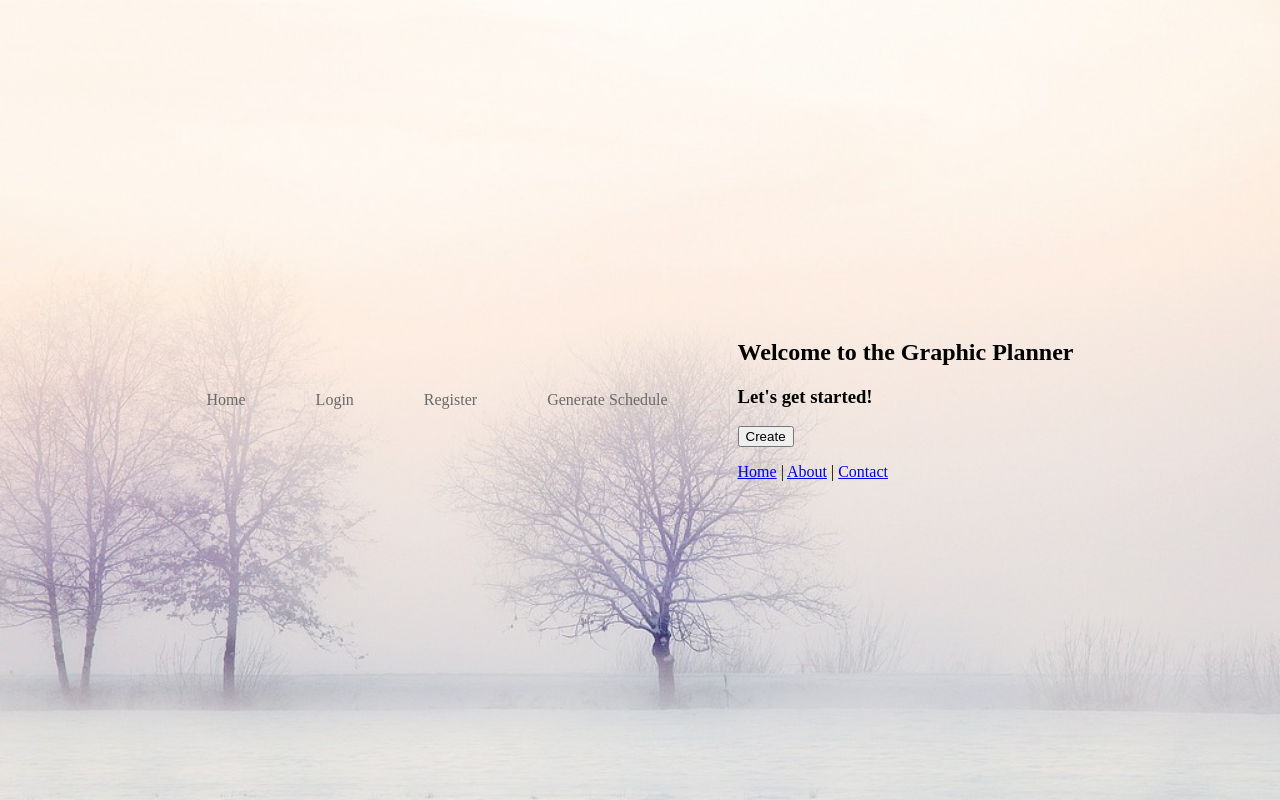
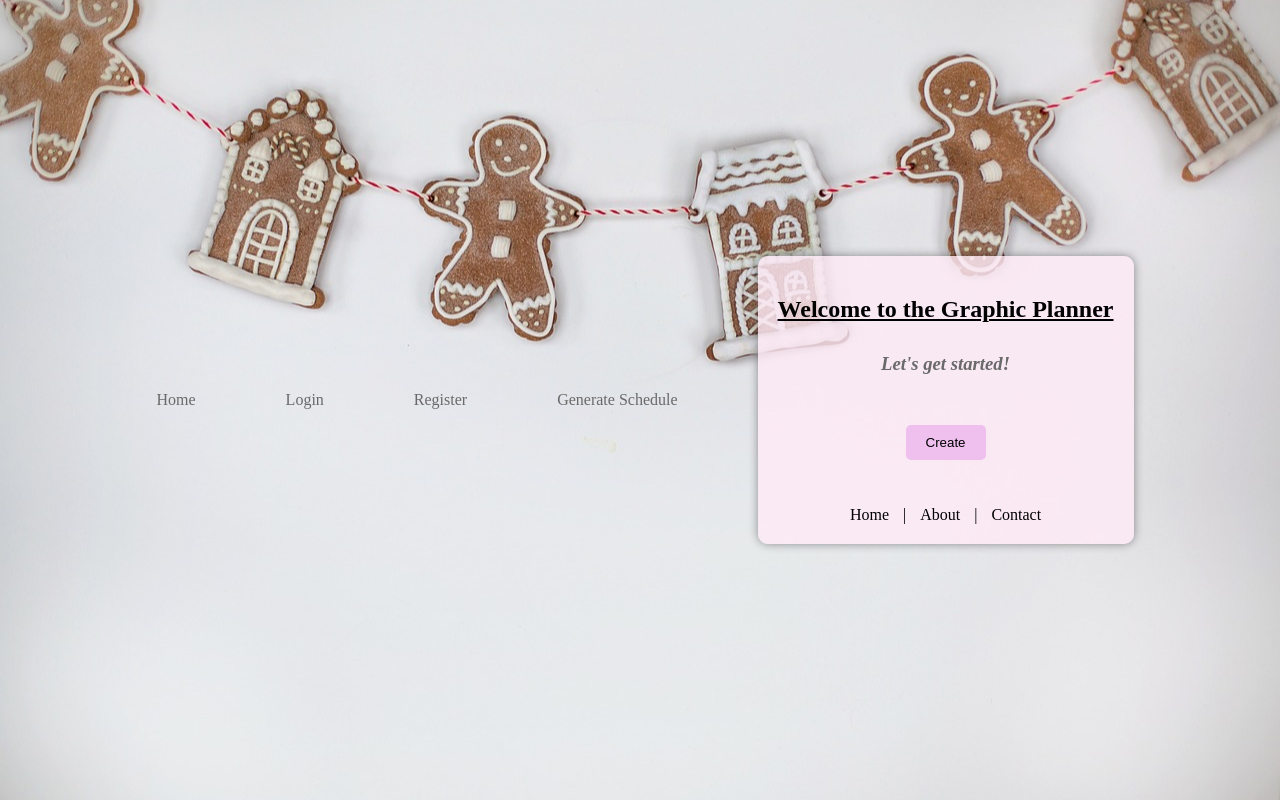
Before and after one commit to SidorowiczPaulina/graphic_test, a Django app: page /home/ in a window 1280 px wide. Run offline with Django 4.2, Linux system fonts and the light colour scheme.

Commit message:
kolejne templatki

```diff
--- a/viewer/static/css/shift.css
+++ b/viewer/static/css/shift.css
@@ -4,5 +4,5 @@ li a {
 
 
 a:hover {
-    color: #3cc125;
+    color: #da97f1;
 }
--- a/viewer/templates/home.html
+++ b/viewer/templates/home.html
@@ -1,17 +1,74 @@
 {% extends 'base.html' %}
 
 {% block content %}
+<style>
+    body {
+        background-image: url("/static/images/home.jpg");
+        background-size: cover;
+        background-position: center;
+        background-repeat: no-repeat;
+        height: 100vh;
+        margin: 0;
+        display: flex;
+        align-items: center;
+        justify-content: center;
+        opacity: 1;
+    }
 
+    .home-form {
+        background-color: rgba(255, 236, 247, 0.8);
+        padding: 20px;
+        border-radius: 10px;
+        box-shadow: 0 0 10px rgba(1, 1, 1, 0.4);
+        text-align: center; /* Dodano właściwość text-align */
+    }
+
+    h2 {
+        color: black;
+        text-decoration: underline;
+        margin-bottom: 30px;
+    }
+
+    h3 {
+        color: dimgray;
+        margin-bottom: 30px;
+    }
+
+    button {
+        background-color: #efbfee;
+        color: black;
+        padding: 10px 20px;
+        border: 2px;
+        border-radius: 5px;
+        cursor: pointer;
+        margin-top: 20px;
+        margin-bottom: 30px;
+    }
+
+    button:hover {
+        background-color: #d466ee;
+    }
+
+    /* Zastosuj inne style, gdy kursor najedzie na przycisk */
+
+    a {
+        text-decoration: none;
+        color: #000;
+        margin: 0 10px;
+    }
+
+</style>
+<div class="home-form">
     <h2>Welcome to the Graphic Planner</h2>
-    <h3>Let's get started!</h3>
+    <em><h3>Let's get started!</h3></em>
     <form method="post" action="{% url 'enter_availability' %}">
-      {% csrf_token %}
-      {{ form.as_p }}
-      <button type="submit">Create</button>
+        {% csrf_token %}
+        {{ form.as_p }}
+        <button type="submit">Create</button>
     </form>
-
 
     <a href="#">Home</a> |
     <a href="#">About</a> |
     <a href="#">Contact</a>
+</div>
 {% endblock %}
--- a/viewer/templates/registration/login.html
+++ b/viewer/templates/registration/login.html
@@ -21,9 +21,9 @@
         box-shadow: 0 0 10px rgba(1, 1, 1, 0.5); /* Cień */
     }
 
-    /* Dodatkowe style dla zawartości formularza, jeśli to konieczne */
+
     h2, button {
-        color: black; /* Kolor tekstu */
+        color: black;
     }
   </style>
 
```
Also changed, not shown: viewer/templates/root.html (+48 -2 lines), db.sqlite3, viewer/static/images/home.jpg (added), viewer/static/images/root.jpg (added).
